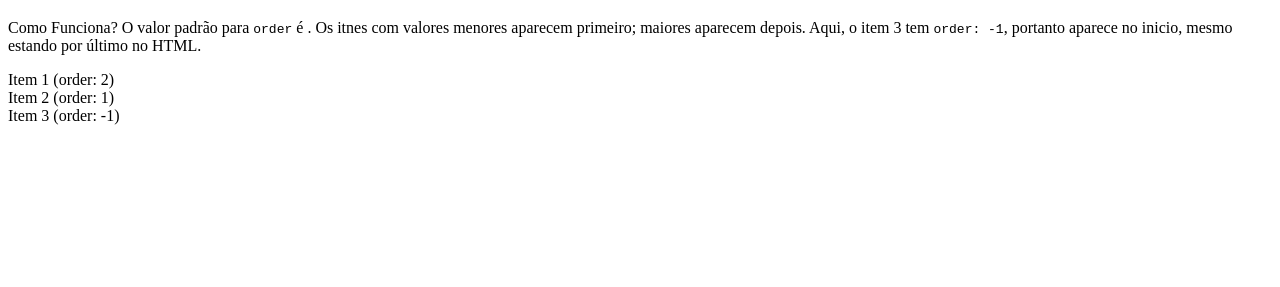
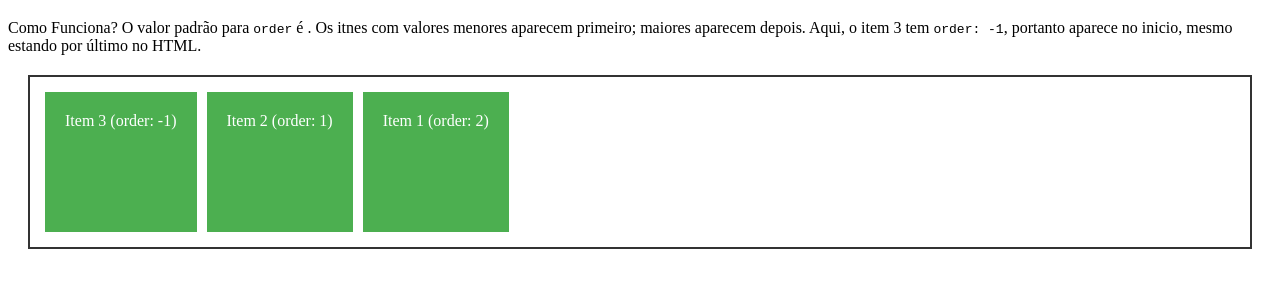
Before and after one commit to TiagoZancanella/propriedades-css-flex, a plain HTML site: page flex/flex-order.html in a window 1280 px wide. Shown: the part 61-348 px from the top of the page. Drawn offline with Linux system fonts and the light colour scheme.

Commit message:
adicionado  estilização do flex-order

```diff
--- a/flex/flex-order.css
+++ b/flex/flex-order.css
@@ -0,0 +1,32 @@
+main {
+    display: flex;
+    border: 2px solid #333;
+    padding: 10px;
+    margin: 20px;
+    height: 150px;
+}
+
+.item {
+    background-color: #4CAF50;
+    color: #fff;
+    padding: 20px;
+    margin: 5px;
+    text-align: center;
+    font-size: 1rem;
+    /*Por padrão, order =0   */
+}
+
+/* Definindo ordens diferentes para cada item */
+.item-1 {
+    order: 2;
+}
+
+.item-2 {
+    order: 1;
+}
+
+.item-3 {
+    order: -1;
+}
+
+/* Atalho Alt + Shift + F */
--- a/flex/flex-order.html
+++ b/flex/flex-order.html
@@ -13,8 +13,8 @@
     </p>
     <main>
         <div class="item item-1">Item 1 (order: 2)</div>
-        <div class="item item-1">Item 2 (order: 1)</div>
-        <div class="item item-1">Item 3 (order: -1)</div>
+        <div class="item item-2">Item 2 (order: 1)</div>
+        <div class="item item-3">Item 3 (order: -1)</div>
     </main>
 </body>
 </html>
```
